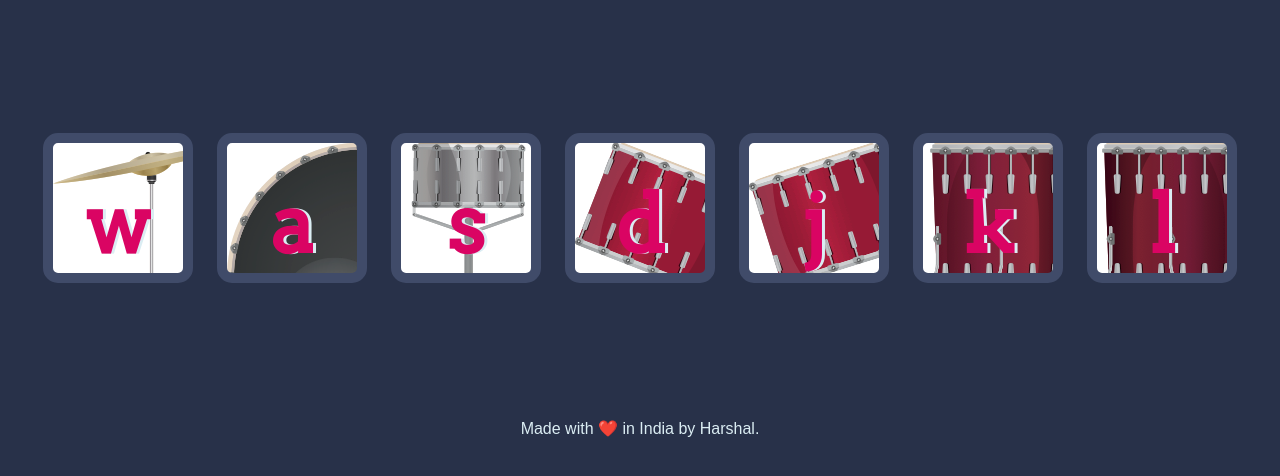
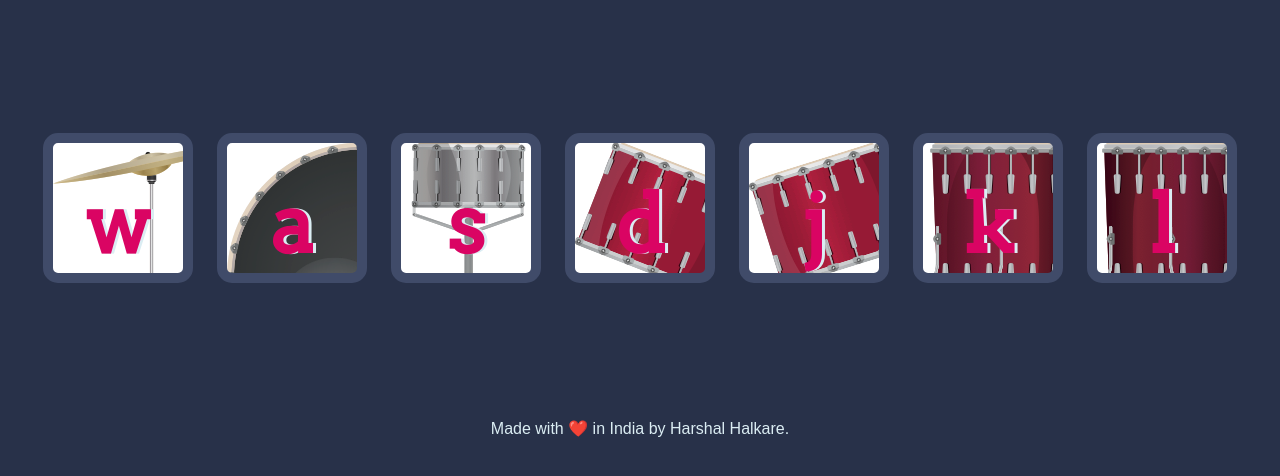
Before and after one commit to harrssh/drum, a plain HTML site: page index.html in a window 1280 px wide. Shown: the part 182-658 px from the top of the page. Drawn offline with Linux system fonts and the light colour scheme.

Commit message:
Update index.html

```diff
--- a/index.html
+++ b/index.html
@@ -23,7 +23,7 @@
 
 
   <footer>
-    Made with ❤️ in India by Harshal.
+    Made with ❤️ in India by Harshal Halkare.
   </footer>
 
   <script src="index.js" charset="utf-8"></script>
```
